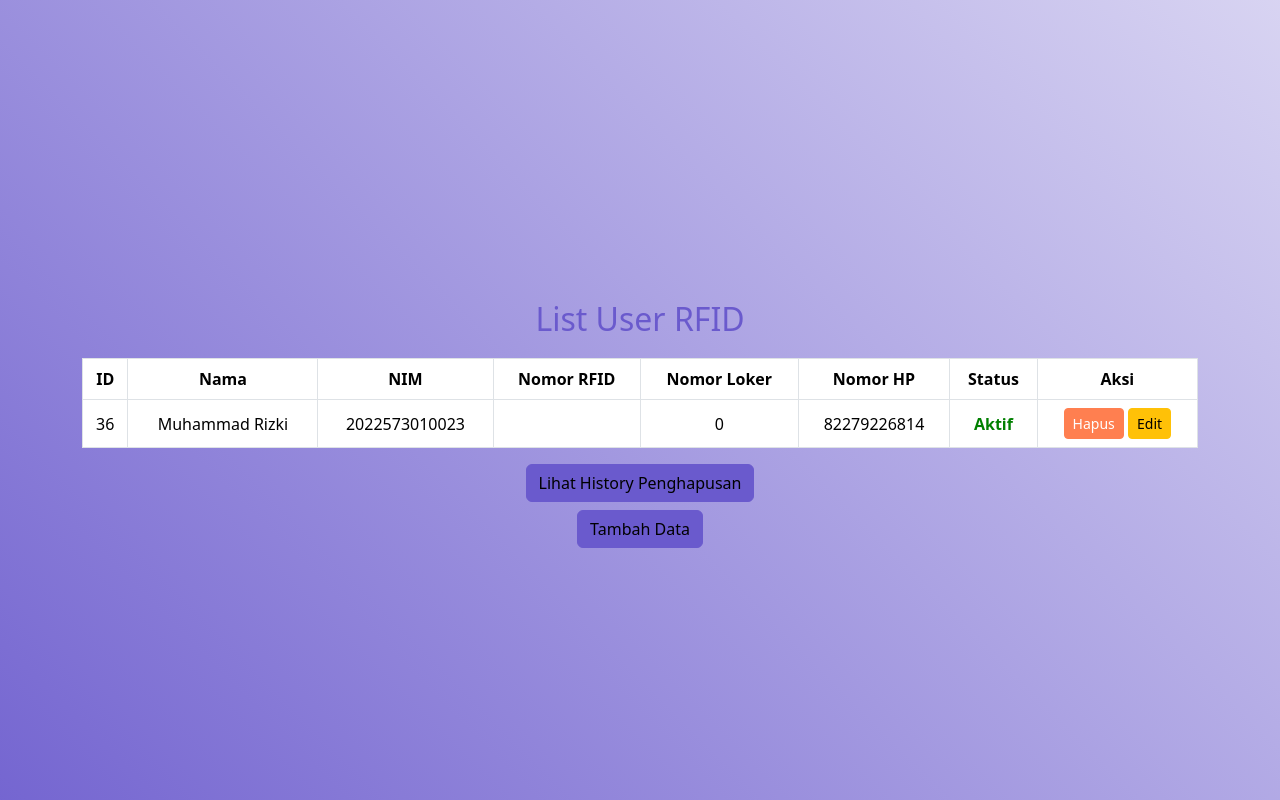
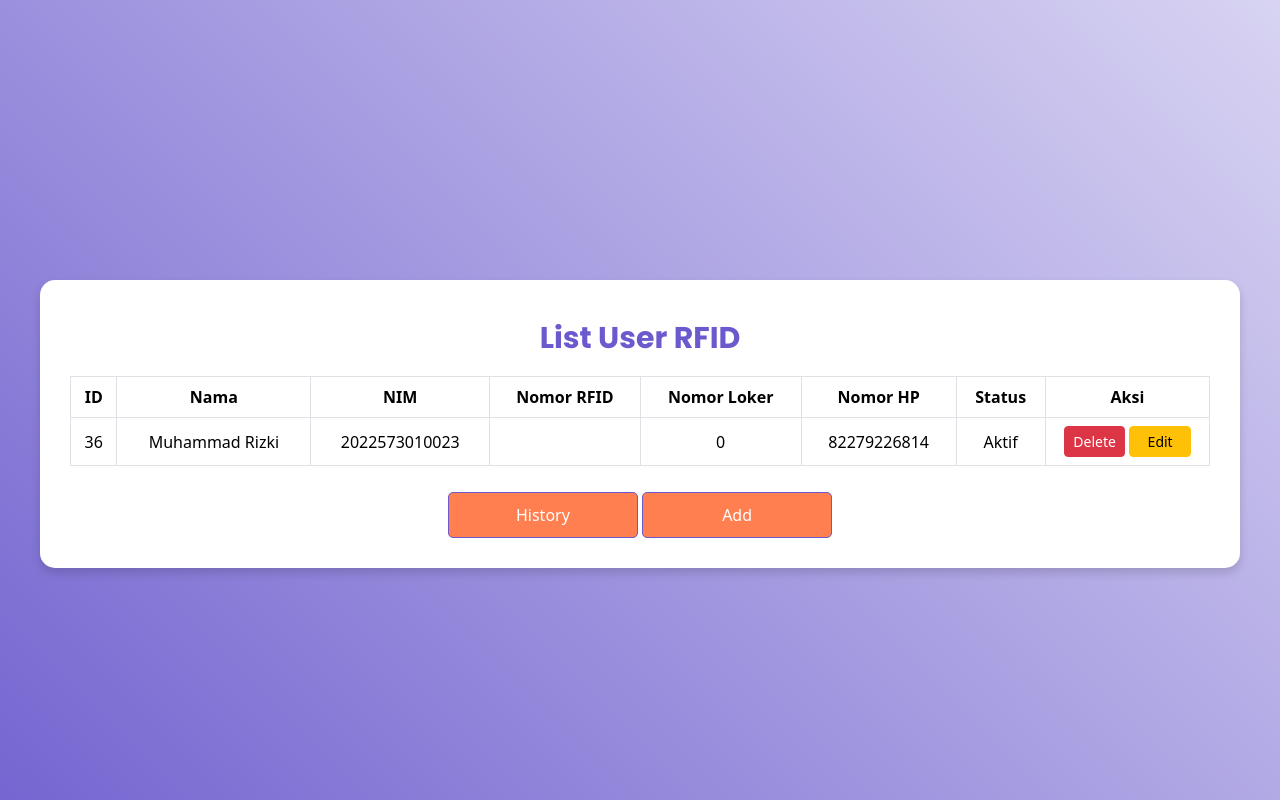
Before and after one commit to MuhammadRizki1303/Project-Smart-Loker-Berbasis-RFID, a PHP site: page /Project-Smart-Loker-Berbasis-RFID/dashboard.php in a window 1280 px wide. Run offline with PHP 8.4, Linux system fonts and the light colour scheme; data comes from the database, SQL or seed files in the repository.

Commit message:
Tampilan ngab

```diff
--- a/css/style.css
+++ b/css/style.css
@@ -53,8 +53,8 @@ body {
 
 .btn-primary {
   background-color: #6a5acd;
-  border-color: #6a5acd;
-  padding: 10px 40px;
+  border-color: #ff7f50;
+  padding: 10px 20px;
   text-align: center;
   text-decoration: none;
   border-radius: 5px;
@@ -62,26 +62,15 @@ body {
 
 .btn-primary:hover {
   background-color: #ff7f50;
-  border-color: #ff7f50;
+  border-color: #6a5acd;
 }
 
 .btn-dashboard {
   background-color: #ff7f50;
-  border-color: #ff7f50;
-  margin-top: 10px;
-}
-
-.btn-dashboard:hover {
-  background-color: #6a5acd;
   border-color: #6a5acd;
-}
-
-a.dashboard-btn {
   display: inline-block;
-  background-color: #ff7f50;
-  /* Warna ungu */
   color: white;
-  padding: 10px 40px;
+  padding: 10px 20px;
   text-align: center;
   text-decoration: none;
   border-radius: 5px;
@@ -89,9 +78,10 @@ a.dashboard-btn {
   transition: background-color 0.3s ease;
 }
 
-a.dashboard-btn:hover {
+.btn-dashboard:hover {
   background-color: #6a5acd;
-  /* Warna oranye saat hover */
+  border-color: #ff7f50;
+  color: black;
 }
 
 h2 {
--- a/dashboard.php
+++ b/dashboard.php
@@ -67,70 +67,41 @@ $conn->close();
     <meta charset="UTF-8">
     <meta name="viewport" content="width=device-width, initial-scale=1.0">
     <title>Dashboard RFID | Politeknik Negeri Lhokseumawe</title>
-    <link href="https://cdn.jsdelivr.net/npm/bootstrap@5.3.2/dist/css/bootstrap.min.css" rel="stylesheet">
+    <link href="https://cdn.jsdelivr.net/npm/bootstrap@5.3.3/dist/css/bootstrap.min.css" rel="stylesheet"
+        integrity="sha384-QWTKZyjpPEjISv5WaRU9OFeRpok6YctnYmDr5pNlyT2bRjXh0JMhjY6hW+ALEwIH" crossorigin="anonymous">
+    <link rel="stylesheet" href="css/style.css">
+    <link href="https://fonts.googleapis.com/css2?family=Poppins:wght@400;700&display=swap" rel="stylesheet">
     <style>
-        /* Tema warna dan background */
-        body {
-            background-color: #f0f0f0;
-            display: flex;
-            justify-content: center;
-            align-items: center;
-            min-height: 100vh;
-            background: linear-gradient(45deg, #ff7f50, #6a5acd, #ffffff);
-            background-size: 300% 300%;
-            animation: gradientBG 15s ease infinite;
+        .dashboard-title {
+            font-family: "Poppins", sans-serif;
+            /* Font modern dan elegan */
+            font-size: 30px;
+            /* Ukuran font */
+            font-weight: bold;
+            /* Membuat tulisan tebal */
+            color: #6a5acd;
+            /* Warna ungu yang sama dengan elemen lainnya */
+            margin-top: 10px;
+            /* Jarak antara logo dan tulisan */
+            text-align: center;
+            /* Membuat tulisan rata tengah */
         }
 
-        @keyframes gradientBG {
-            0% {
-                background-position: 0% 50%;
-            }
-
-            50% {
-                background-position: 100% 50%;
-            }
-
-            100% {
-                background-position: 0% 50%;
-            }
-        }
-
-        /* Animasi dan tampilan tabel */
         .table-container {
             background: #ffffff;
             padding: 30px;
             border-radius: 15px;
             box-shadow: 0 10px 15px rgba(0, 0, 0, 0.1);
-            width: 90%;
-            max-width: 900px;
+            width: 100%;
+            max-width: 1200px;
             margin-top: 30px;
+            box-shadow: 0 5px 10px rgba(0, 0, 0, 0.15);
         }
 
         h2 {
             color: #6a5acd;
             text-align: center;
             margin-bottom: 20px;
-        }
-
-        /* Warna tombol yang konsisten */
-        .btn-danger {
-            background-color: #ff7f50;
-            border-color: #ff7f50;
-        }
-
-        .btn-danger:hover {
-            background-color: #6a5acd;
-            border-color: #6a5acd;
-        }
-
-        .btn-info {
-            background-color: #6a5acd;
-            border-color: #6a5acd;
-        }
-
-        .btn-info:hover {
-            background-color: #ff7f50;
-            border-color: #ff7f50;
         }
 
         .btn-success {
@@ -154,16 +125,6 @@ $conn->close();
             margin-bottom: 1rem;
         }
 
-        .status-active {
-            color: green;
-            font-weight: bold;
-        }
-
-        .status-inactive {
-            color: red;
-            font-weight: bold;
-        }
-
         /* Responsif */
         @media (max-width: 767px) {
             .table-container {
@@ -175,8 +136,8 @@ $conn->close();
 </head>
 
 <body>
-    <div class="container mt-5">
-        <h2 class="text-center">List User RFID</h2>
+    <div class="table-container mt-5">
+        <h2 class="text-center dashboard-title">List User RFID</h2>
         <table class="table table-bordered table-hover">
             <thead>
                 <tr>
@@ -207,9 +168,9 @@ $conn->close();
                                 <form action="dashboard.php" method="POST" style="display:inline;"
                                     onsubmit="return confirm('Apakah Anda yakin ingin menghapus data ini?')">
                                     <input type="hidden" name="delete_nim" value="<?php echo $row['nim']; ?>">
-                                    <button type="submit" class="btn btn-danger btn-sm">Hapus</button>
+                                    <button type="submit" class="btn col-5 btn-danger btn-sm">Delete</button>
                                 </form>
-                                <button type="button" class="btn btn-warning btn-sm" data-bs-toggle="modal"
+                                <button type="button" class="btn col-5 btn-warning btn-sm" data-bs-toggle="modal"
                                     data-bs-target="#editModal<?php echo $row['nim']; ?>">Edit</button>
                             </td>
                         </tr>
@@ -258,8 +219,7 @@ $conn->close();
                                             </div>
                                         </div>
                                         <div class="modal-footer">
-                                            <button type="button" class="btn btn-secondary"
-                                                data-bs-dismiss="modal">Close</button>
+                                            <button type="button" class="btn btn-danger" data-bs-dismiss="modal">Close</button>
                                             <button type="submit" class="btn btn-primary">Simpan Perubahan</button>
                                         </div>
                                     </form>
@@ -276,11 +236,11 @@ $conn->close();
         </table>
 
         <div class="text-center mt-3">
-            <a href="history.php" class="btn btn-info">Lihat History Penghapusan</a>
+            <a href="history.php" class="col-sm-2 btn btn-dashboard">History</a>
+            <a href="input.php" class="col-2 btn btn-dashboard">Add</a>
         </div>
-        <div class="text-center mt-2">
-            <a href="input.php" class="btn btn-info">Tambah Data</a>
-        </div>
+
+
     </div>
 
     <script src="https://cdn.jsdelivr.net/npm/bootstrap@5.3.2/dist/js/bootstrap.bundle.min.js"></script>
```
Also changed, not shown: history.php (+19 -27 lines).
